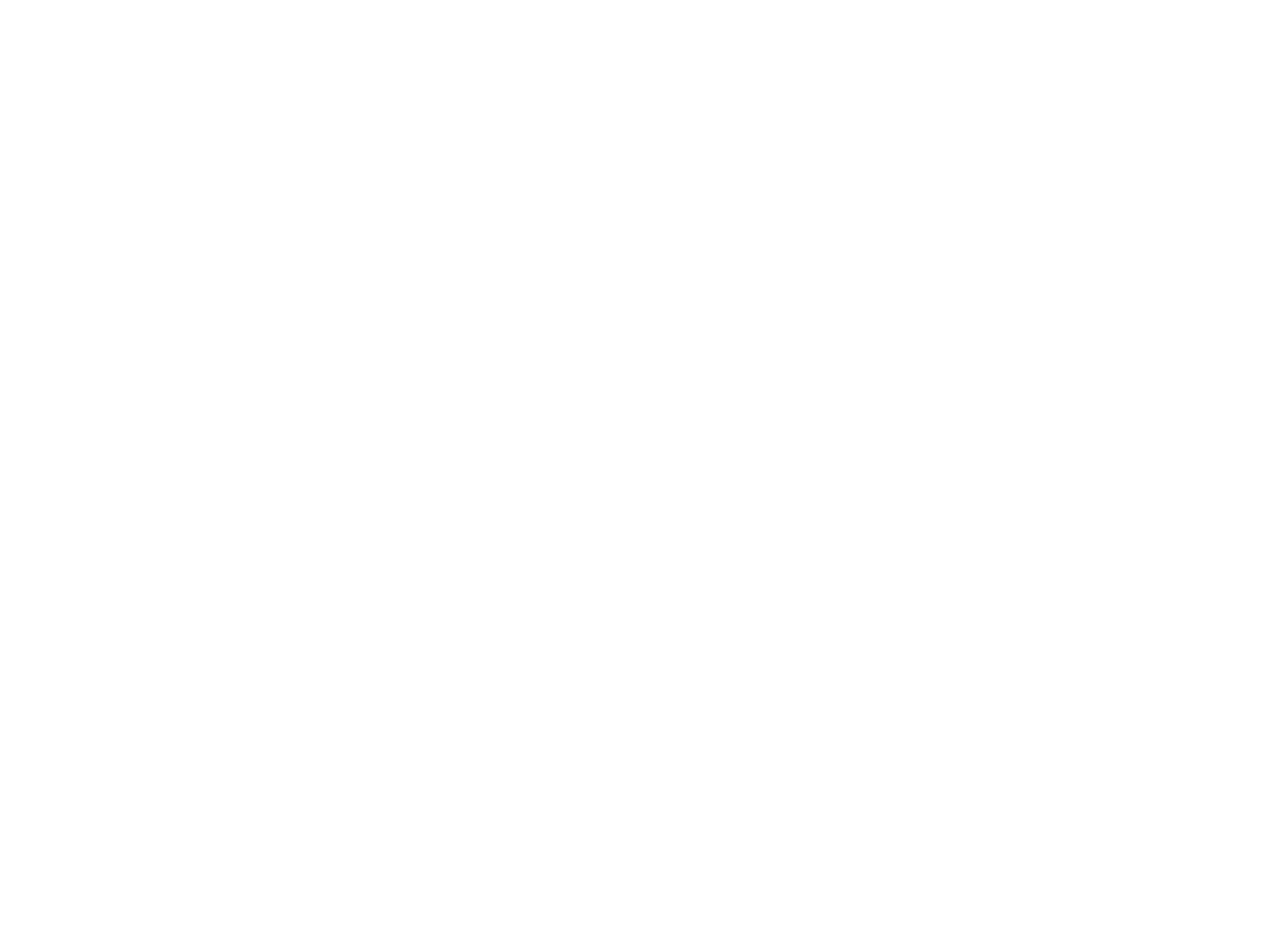
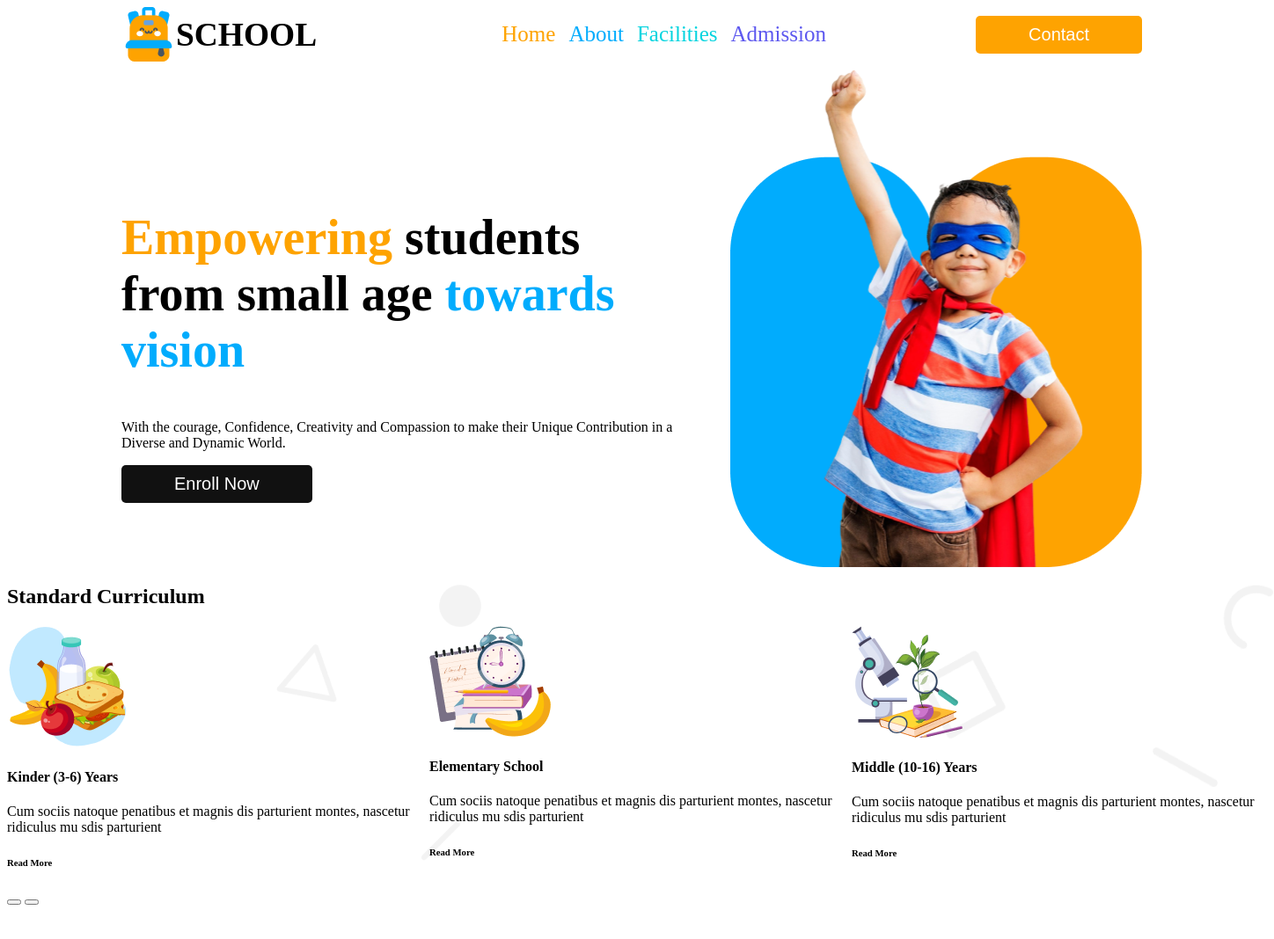
Before and after one commit to tamanna-masud/assignment-2, a plain HTML site: page index.html in a window 1280 px wide. Shown: the whole page at 88% size, 1448 px wide, since content can reach past the window. Before the commit the page ends 800 px from the top, so only its background shows below. Drawn offline with Linux system fonts and the light colour scheme.

Commit message:
added standard section

```diff
--- a/index.html
+++ b/index.html
@@ -4,15 +4,91 @@
     <meta charset="UTF-8">
     <meta name="viewport" content="width=device-width, initial-scale=1.0">
     <title>assignment-2</title>
+
+    <link rel="preconnect" href="https://fonts.googleapis.com">
+<link rel="preconnect" href="https://fonts.gstatic.com" crossorigin>
+<link href="https://fonts.googleapis.com/css2?family=Quicksand:wght@300..700&display=swap" rel="stylesheet">
+
     <link rel="stylesheet" href="styles/styles.css">
+
 </head>
 <body>
 
     <header>
+        <nav class="navbar">
+            <div class="logo">
+                <img src="assets/logo.png" alt="">
+                <h3>SCHOOL</h3>
+
+            </div>
+
+            <div class="nav-des">
+                <ul>
+                    <li class="home">Home</li>
+                    <li class="about">About</li>
+                    <li class="facilities">Facilities</li>
+                    <li class="admission">Admission</li>
+                </ul>
+            </div>
+
+            <div >
+                <button class="nav-btn">Contact</button>
+            </div>
+        </nav>
+
+        <section class="banner">
+                <div class="banner-content">
+                    <h2 class="banner-heading"><span class="empowering">Empowering</span>
+                        students from small age <span class="towards">towards vision</span></h2>
+
+                        <p class="banner-description">With the courage, Confidence, Creativity and Compassion to make their Unique Contribution in a Diverse and Dynamic World.</p>
+                        <button class="banner-btn">Enroll Now</button>
+                </div>
+
+                <div>
+                    <img class="banner-prf-pic" src="assets/hero-kids.png" alt="" >
+                </div>
+
+        </section>
 
     </header>
 
     <main>
+        <section class="standard-section">
+            <h2 class="section-heading">Standard Curriculum</h2>
+            <div class="st-card-container">
+
+                <div class="st-card-1"><img src="assets/kinder.png" alt="">
+                <h4 class="st-card">Kinder (3-6) Years</h4>
+                <p class="st-card-description">Cum sociis natoque penatibus et magnis
+                    dis parturient montes, nascetur ridiculus
+                    mu sdis parturient</p>
+                    <h6 class="read-more-1">Read More</h6>
+                </div>
+
+
+                <div class="st-card-2"><img src="assets/elementary.png" alt="">
+                    <h4 class="st-card">Elementary School</h4>
+                    <p class="st-card-description">Cum sociis natoque penatibus et magnis
+                        dis parturient montes, nascetur ridiculus
+                        mu sdis parturient</p>
+                        <h6 class="read-more-2">Read More</h6>
+                </div>
+
+                <div class="st-card-3"><img src="assets/middle.png" alt="">
+                    <h4 class="st-card">Middle (10-16) Years</h4>
+                    <p class="st-card-description">Cum sociis natoque penatibus et magnis
+                        dis parturient montes, nascetur ridiculus
+                        mu sdis parturient</p>
+                        <h6 class="read-more-3">Read More</h6>
+                </div>
+            </div>
+            <div class="st-buttons">
+                <button></button>
+                <button></button>
+            </div>
+
+        </section>
 
     </main>
 
--- a/styles/styles.css
+++ b/styles/styles.css
@@ -0,0 +1,121 @@
+ /* <uniquifier>: Use a unique and descriptive class name
+// <we//ight>: Use a value from 300 to 700 */
+
+.quicksand-font {
+  font-family: "Quicksand", serif;
+  font-optical-sizing: auto;
+  font-weight: 400;
+  font-style: normal;
+}
+
+/* body styles */
+.body{
+    width: 1440px;
+
+    /* navbar related styles */
+}
+.navbar{
+    display: flex;
+    justify-content: space-between;
+    align-items: center;
+    width: 1160px; ;
+    height: 62px;
+    margin: 0 130px;
+}
+.logo{
+    display: flex;
+    align-items: center;
+    font-weight:bold ;
+    font-size: 32px;
+}
+.nav-des ul{
+    font-weight: 500;
+    font-size:25px ;
+    display: flex;
+    list-style: none;
+    gap: 15px;
+}
+.home{
+color:#FEA301 ;
+}
+.about{
+color: #01ACFD;
+}
+.facilities{
+color: #05D4DF;
+}
+.admission{
+color: #5D58EF;
+}
+.nav-btn{
+    color:#FFFFFF ;
+    background-color: #FEA301 ;
+    border: none;
+    border-radius:5px ;
+    font-size: 20px;
+    padding: 10px 60px;
+}
+
+/* banner related styles */
+
+.banner{
+    display: flex;
+    justify-content: center;
+    /* align-items: center; */
+    width: 1160px;
+    height: 575px;
+    margin: 0 130px;
+}
+.banner-content{
+    align-items: left;
+    height: 331px;
+    width: 660px;
+    margin-top:122px ;
+    margin-bottom: 122px;
+    margin-right: 50px;
+
+}
+.banner-prf-pic{
+    height: 575px;
+    width: 468px;
+
+}
+.banner-heading{
+    font-weight: bold;
+    font-size: 56px;
+}
+.empowering{
+    color: #FEA301;
+}
+.towards{
+    color:#01ACFD ;
+}
+.banner-btn{
+    color:#FFFFFF ;
+    background-color: #111111 ;
+    border: none;
+    border-radius:5px ;
+    font-size: 20px;
+    padding: 10px 60px;
+}
+
+/* standard section styles */
+
+.standard-section{
+    background-image: url("/assets/bg.png");
+    width: 1440px;
+    height: 879px;
+    justify-content: center;
+    align-items: center;
+
+}
+.st-card-container{
+    display: flex;
+    justify-content: center;
+
+}
+.st-card-1{
+    border: #01ACFD;
+    border-radius: 5px;
+
+}
```
